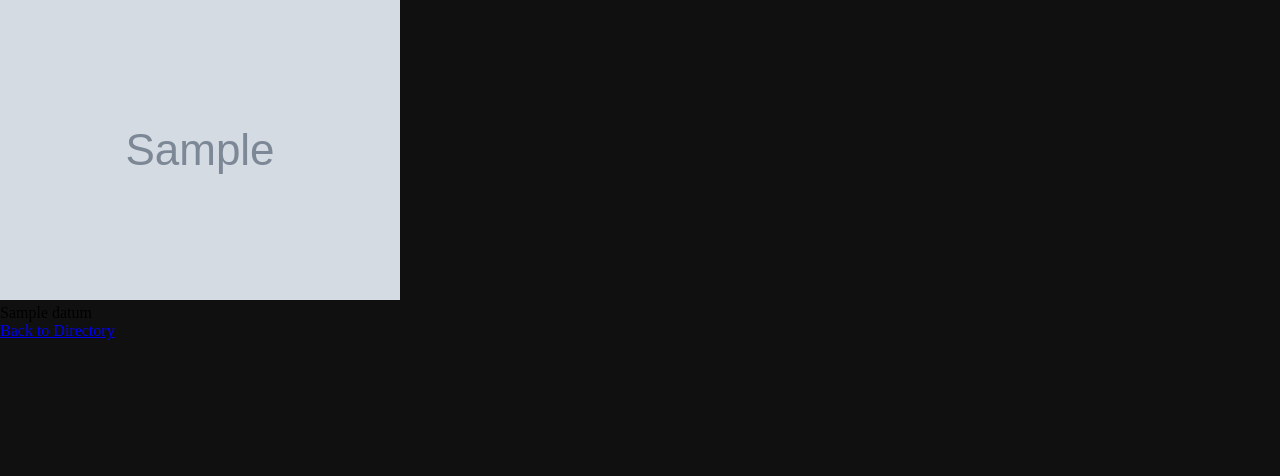
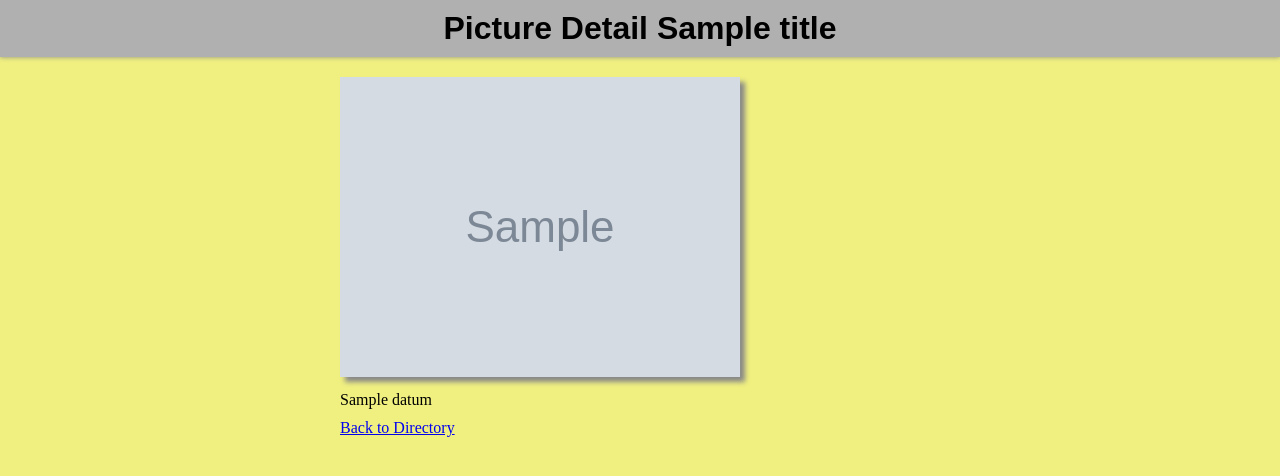
Before and after one commit to rahulraj/web_projects, a Flask app: template assignment2/src/photogallery/templates/photo-detail.html in a window 1280 px wide. Shown: the top 476 px of the page. Run offline with Flask 2, Linux system fonts and the light colour scheme; the template is opened without the code that fills it: most values are stand-ins (such as "Sample title", 1, 10 or a date in 2020); grey boxes marked "Sample" are stand-in pictures.

Commit message:
Tweaked the appearance of the photos a bit

```diff
--- a/assignment2/src/gallery-style.css
+++ b/assignment2/src/gallery-style.css
@@ -10,17 +10,16 @@ header, nav, article, footer, address {
 body {
   position: relative;
   height: 100%;
-  background-color: #101010; /* Dark gray, but not completely black */
+  background-color: #F0F080; /* Light yellow */
 }
 
 h1 {
   position: relative;
   background-color: #B0B0B0; /* A lighter gray */
   font-family: Arial,Verdana,sans-serif;
-
-  margin-left: auto;
-  margin-right: auto;
   text-align: center;
+  padding-top:10px;
+  padding-bottom:10px;
 
   /* Provides shadows, but not for IE */
   box-shadow: 0px 0px 5px #888;
@@ -28,16 +27,34 @@ h1 {
   -webkit-box-shadow: 0px 0px 5px #888;
 }
 
-article {
+#main {
+  position: relative;
   margin-left: auto;
   margin-right: auto;
-}
-
-img {
-  margin-left: auto;
-  margin-right: auto;
+  width: 600px;
 }
 
 ul {
   list-style-type: none;
 }
+
+#pictureList li {
+  padding-top:35px;
+}
+
+#caption {
+  padding-bottom:10px;
+  font-family: "Times New Roman", Georgia, serif;
+}
+
+img {
+  /* Provides shadows, but not for IE */
+  box-shadow: 5px 5px 5px #888;
+  -moz-box-shadow: 5px 5px 5px #888;
+  -webkit-box-shadow: 5px 5px 5px #888;
+}
+
+#photoDetailImg {
+  margin-top: 20px;
+  margin-bottom: 10px;
+}
--- a/assignment2/src/photogallery/generator/exporter.py
+++ b/assignment2/src/photogallery/generator/exporter.py
@@ -26,6 +26,7 @@ class Exporter(object):
       A list of all the templates that were populated, as
       HtmlFileNameAndContents. There's one for each GalleryItem.
     """
+    #import ipdb; ipdb.set_trace()
     contents = gallery_item.get_contents()
     # Put the file names in alphabetical order
     def sorter(first, second):
--- a/assignment2/src/photogallery/templates/photo-detail.html
+++ b/assignment2/src/photogallery/templates/photo-detail.html
@@ -9,21 +9,25 @@
     back_href - the link to go back to the directory page.
   #}
   <head>
+    <!-- Generated from the photo-detail.html template -->
     <meta http-equiv="Content-Type" content="text/html;charset=utf-8">
     <link rel="stylesheet" type="text/css" href="gallery-style.css">
-    <title>{{ title }}</title>
+    <title>Picture Detail {{ title }}</title>
   </head>
   <body>
-    <p><img alt="{{ alt_text }}" src="{{ src }}"></p>
+    <header><h1>Picture Detail {{ title }}</h1></header>
+    <div id="main">
+      <p id="photoDetailImg">
+        <a href="{{ back_href }}"><img alt="{{ alt_text }}" src="{{ src }}"></a>
+      </p>
 
-    <section>
-      <ul>
+      <ul id="caption">
         {% for datum in caption_data %}
           <li>{{ datum }}</li>
         {% endfor %}
       </ul>
-    </section>
+      <a href="{{ back_href }}">Back to Directory</a>
+    </div>
 
-    <a href="{{ back_href }}">Back to Directory</a>
   </body>
 </html>
```
Also changed, not shown: assignment2/src/photogallery/generator/galleryitem.py (+10 -7 lines), assignment2/src/photogallery/generator/galleryitemfactory.py (+14 -5 lines), assignment2/src/photogallery/templates/photo-directory.html (+6 -5 lines).
